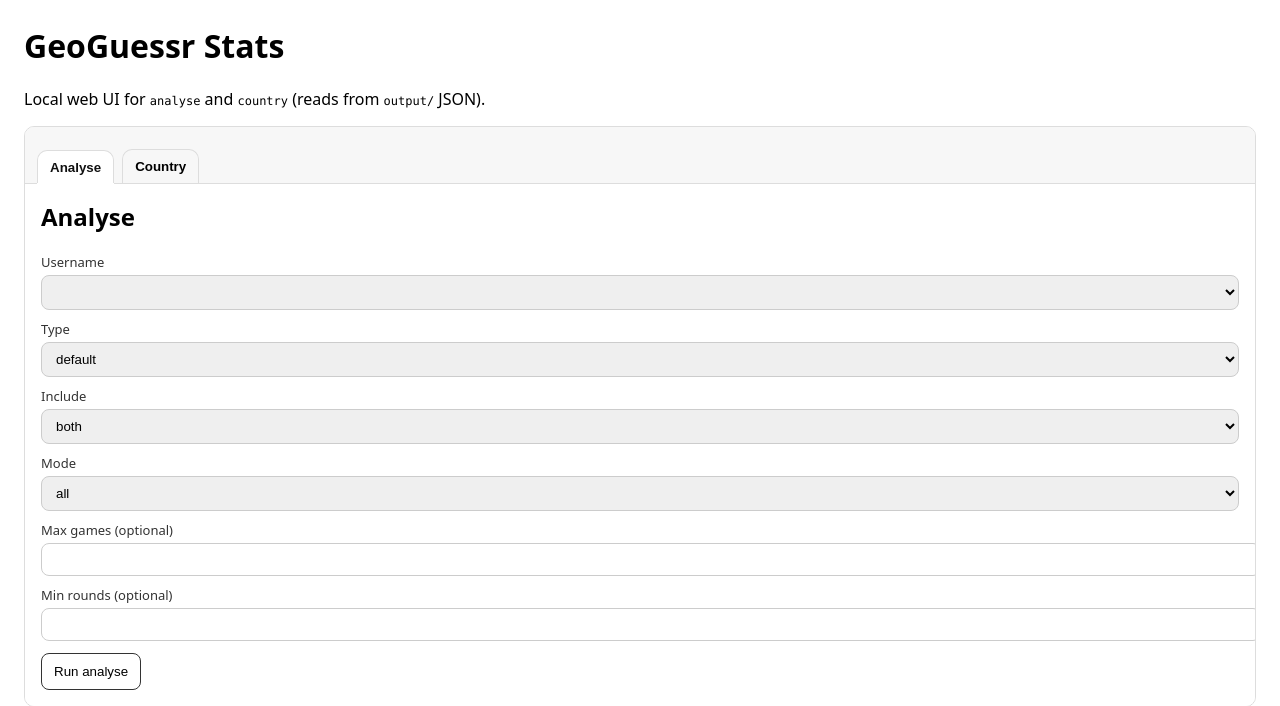
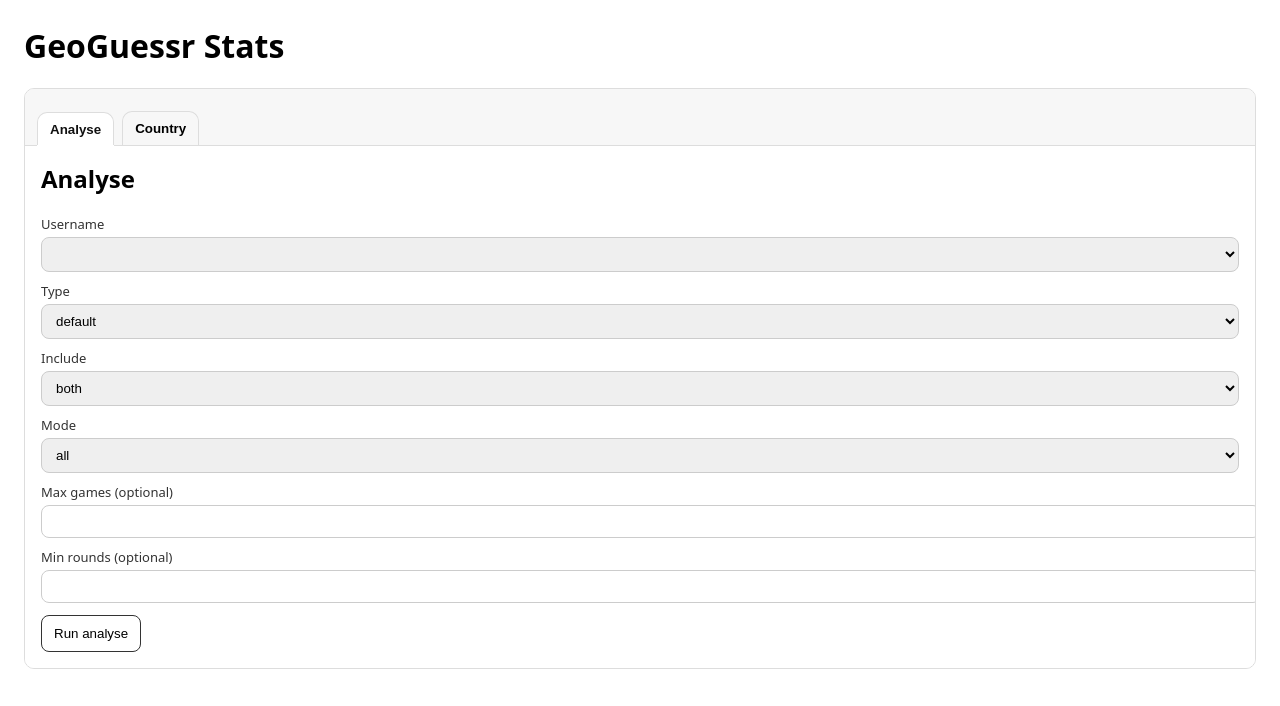
Before and after one commit to jonculver/geoguessr_stats, a FastAPI app: page / in a window 1280 px wide. Shown: the top 706 px of the page. Run offline with FastAPI, Linux system fonts and the light colour scheme; lists and menus that the app fills with data are empty.

Commit message:
Web UI: remove intro blurb

```diff
--- a/geoguessr/web/templates/index.html
+++ b/geoguessr/web/templates/index.html
@@ -33,7 +33,6 @@
   </head>
   <body>
     <h1>GeoGuessr Stats</h1>
-    <p>Local web UI for <span class="mono">analyse</span> and <span class="mono">country</span> (reads from <span class="mono">output/</span> JSON).</p>
 
     <div class="tab-frame">
       <div class="tabs" role="tablist" aria-label="GeoGuessr Stats Tabs">
```
